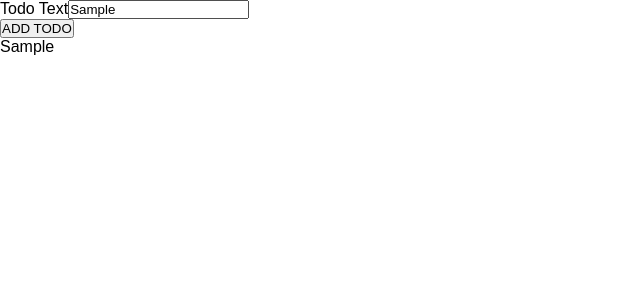
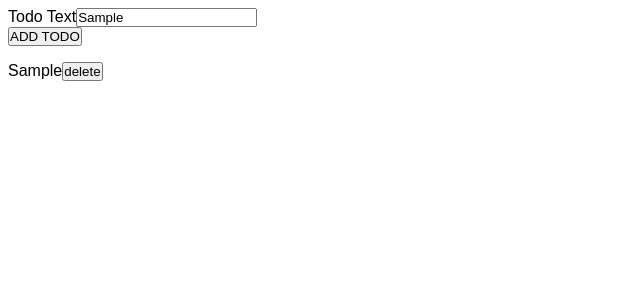
Before and after one commit to ColinJhEdwards/typescriptandreact2, a React (Create React App) app: page / in a window 1280 px wide. Both pictures are taken after typing "Sample" into the empty fields and a click on the button "ADD TODO". Shown: the top 300 px of the page, without its empty margins (0-640 px from the left). Built offline with nearby package versions, Linux system fonts and the light colour scheme.

Commit message:
added ability to delete todo items

```diff
--- a/src/App.tsx
+++ b/src/App.tsx
@@ -7,15 +7,22 @@ const App: React.FC = () => {
   const [todos, setTodos] = useState<Todo[]>([]);
 
   const todoAddHandler = (text: string) => {
+    // the function method here is similar to using the spread operator but ensures that we are working with the most recent rendering
     setTodos((prevTodos) => [
       ...prevTodos,
       { id: Math.random().toString(), text: text },
     ]);
   };
+
+  const todoDeleteHandler = (todoId: string) => {
+    setTodos((prevTodos) => {
+      return prevTodos.filter((todo) => todo.id !== todoId);
+    });
+  };
   return (
     <div className="App">
       <NewTodo onAddTodo={todoAddHandler} />
-      <TodoList items={todos} />
+      <TodoList items={todos} todoDeleteHandler={todoDeleteHandler} />
     </div>
   );
 };
--- a/src/components/TodoList.tsx
+++ b/src/components/TodoList.tsx
@@ -3,13 +3,19 @@ import React from "react";
 // creating a interface to lay out what the props we are passing to this component will look like
 interface TodoListProps {
   items: { id: string; text: string }[];
+  todoDeleteHandler: (id: string) => void;
 }
 
-const TodoList: React.FC<TodoListProps> = ({ items }) => {
+const TodoList: React.FC<TodoListProps> = ({ items, todoDeleteHandler }) => {
   return (
     <ul>
       {items.map((todo) => (
-        <li key={todo.id}>{todo.text}</li>
+        <li key={todo.id}>
+          <span>{todo.text}</span>
+          <button onClick={todoDeleteHandler.bind(null, todo.id)}>
+            delete
+          </button>
+        </li>
       ))}
     </ul>
   );
--- a/src/index.css
+++ b/src/index.css
@@ -1,5 +1,4 @@
 * {
-  margin: 0;
   padding: 0;
   box-sizing: border-box;
 }
```
